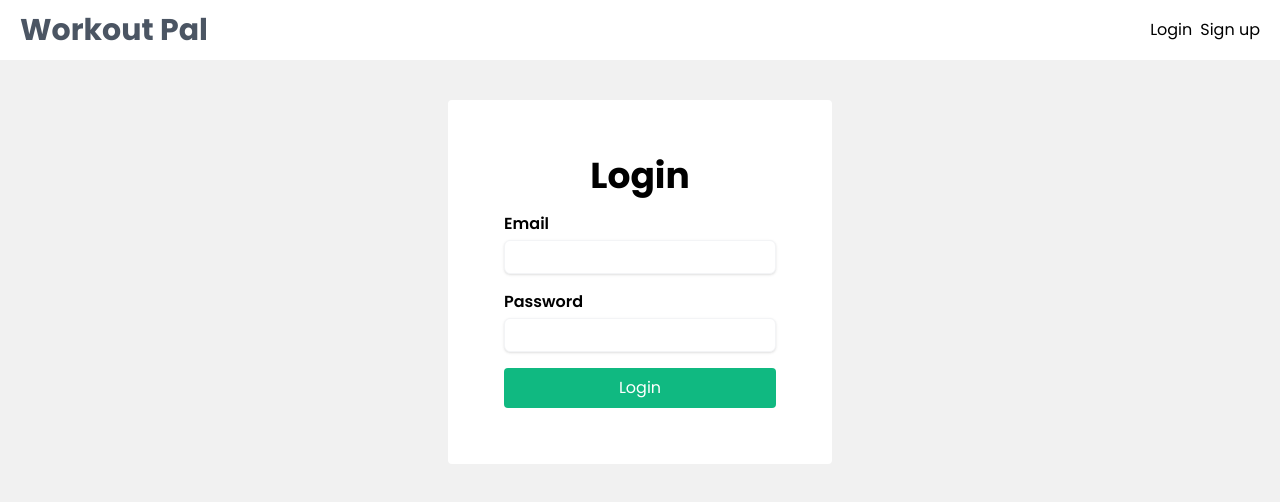
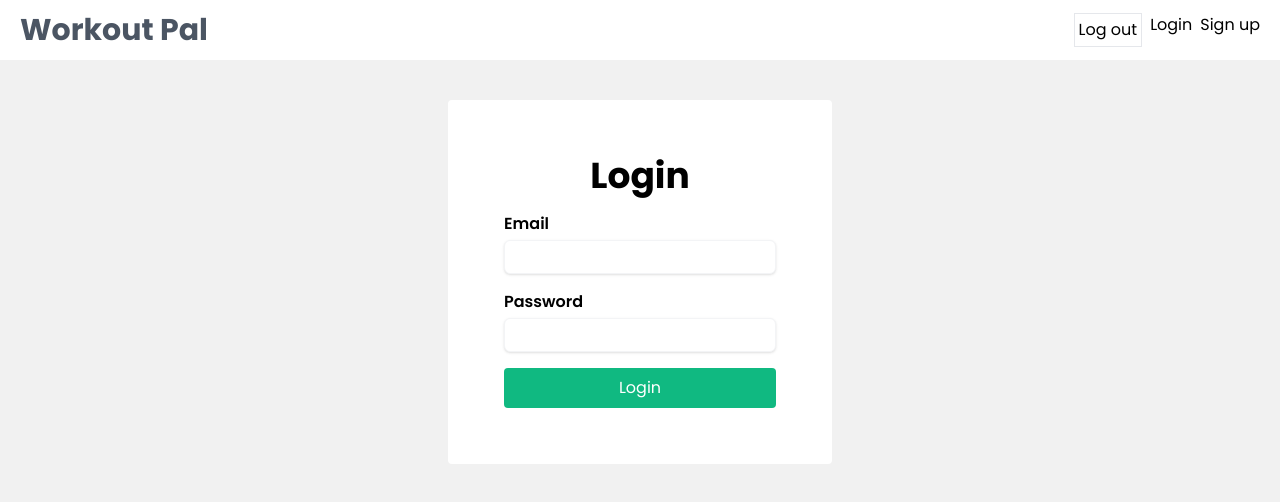
Before and after one commit to ksmcod/workout-backend, a React (Vite) app: page /login in a window 1280 px wide. Shown: the top 502 px of the page. Built offline with nearby package versions, Linux system fonts and the light colour scheme.

Commit message:
Implemented hook called 'useLogout' in hooks folder to log out the use on click of the logout button. The logout mechanism is implemented by deleting the user email and token stored in local storage, and by clearing the use context with the dispatch function

```diff
--- a/src/components/Navbar.jsx
+++ b/src/components/Navbar.jsx
@@ -1,13 +1,26 @@
 import { NavLink } from "react-router-dom";
+import { useLogout } from "../hooks/useLogout";
 
 
 export default function Navbar() {
+  const { logout } = useLogout();
+
+  function handleClick() {
+    logout();
+  }
   return (
     <header className="bg-white">
         <div className="max-w-7xl mx-auto px-5 py-3 flex items-center justify-between ">
             <NavLink to="/" className="text-gray-600">
                 <h1 className="font-bold text-3xl">Workout Pal</h1>
             </NavLink>
+            <nav className='space-x-2 flex'>
+              <div className="border p-1">
+                <button onClick={handleClick}>Log out</button>
+              </div>
+              <NavLink to='/login'>Login</NavLink>
+              <NavLink to='/signup'>Sign up</NavLink>
+            </nav>
         </div>
     </header>
   )
--- /dev/null
+++ b/src/hooks/useLogout.jsx
@@ -0,0 +1,16 @@
+import useAuthContext from "./useAuthContext";
+
+export function useLogout() {
+    const { dispatch } = useAuthContext();
+
+    function logout() {
+        // remove user from storage
+        localStorage.removeItem('user');
+
+        // dispatch logout action
+        dispatch({ type:'LOGOUT' });
+    }
+
+    return { logout };
+
+}
--- a/src/layouts/RootLayout.jsx
+++ b/src/layouts/RootLayout.jsx
@@ -5,17 +5,7 @@ import Navbar from '../components/Navbar'
 export default function RootLayout() {
   return (
     <div>
-      <header className="bg-white">
-        <div className="max-w-7xl mx-auto px-5 py-3 flex items-center justify-between ">
-            <NavLink to="/" className="text-gray-600">
-                <h1 className="font-bold text-3xl">Workout Pal</h1>
-            </NavLink>
-            <nav className='space-x-2'>
-              <NavLink to='/login'>Login</NavLink>
-              <NavLink to='/signup'>Sign up</NavLink>
-            </nav>
-        </div>
-    </header>
+      <Navbar/>
 
         <Outlet/>
     </div>
```
